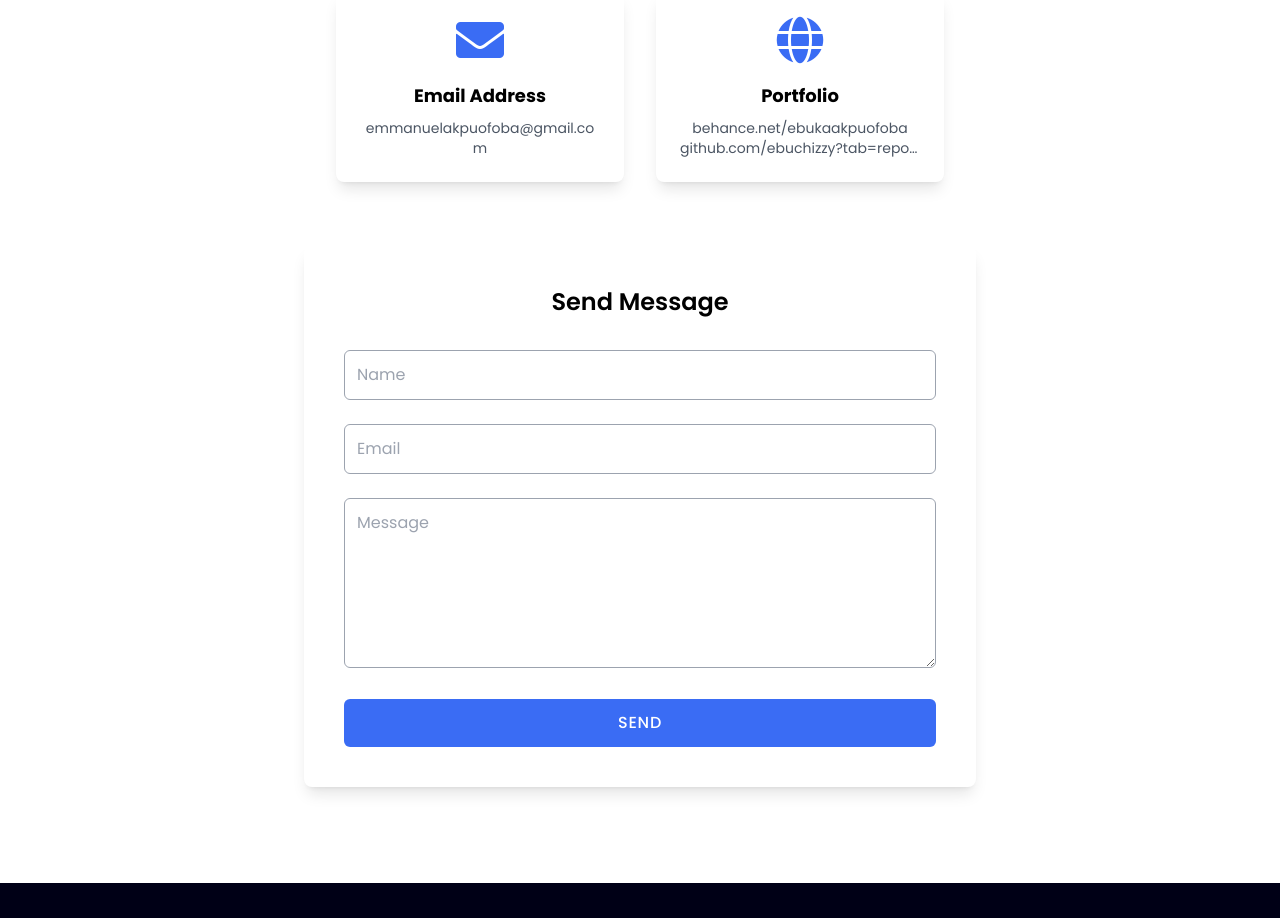
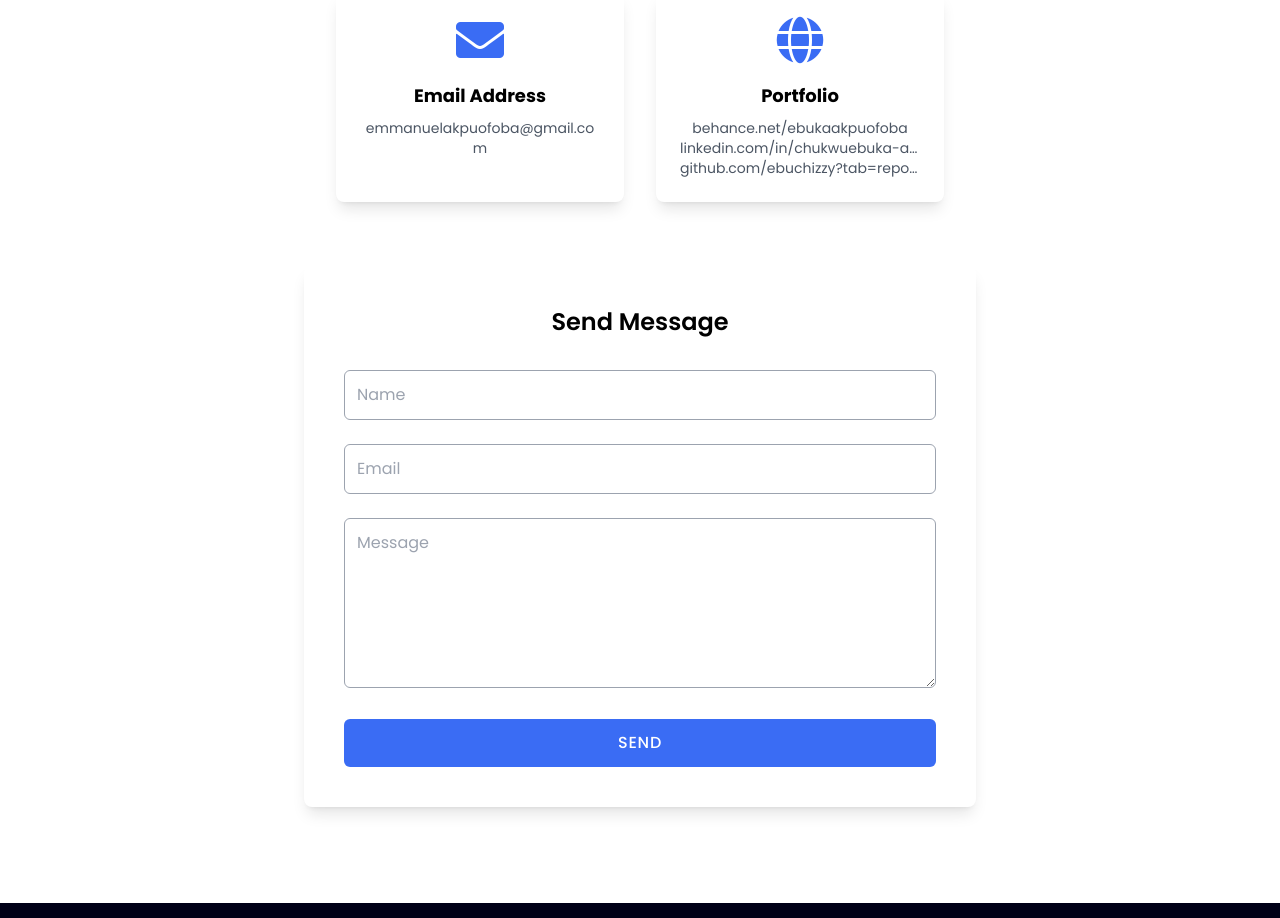
Before and after one commit to ebuchizzy/portfolio, a Nuxt app: page / in a window 1280 px wide. Shown: the part 6480-7398 px from the top of the page. Built offline with nearby package versions, Linux system fonts and the light colour scheme.

Commit message:
new update fix

```diff
--- a/components/ContactSection.vue
+++ b/components/ContactSection.vue
@@ -82,6 +82,7 @@ const contactInfo = [
     title: 'Portfolio',
     details: [
       'https://www.behance.net/ebukaakpuofoba',
+      'https://www.linkedin.com/in/chukwuebuka-akpuofoba-675b77369',
       'https://github.com/ebuchizzy?tab=repositories'
     ],
     icon: 'fas fa-globe',
```
